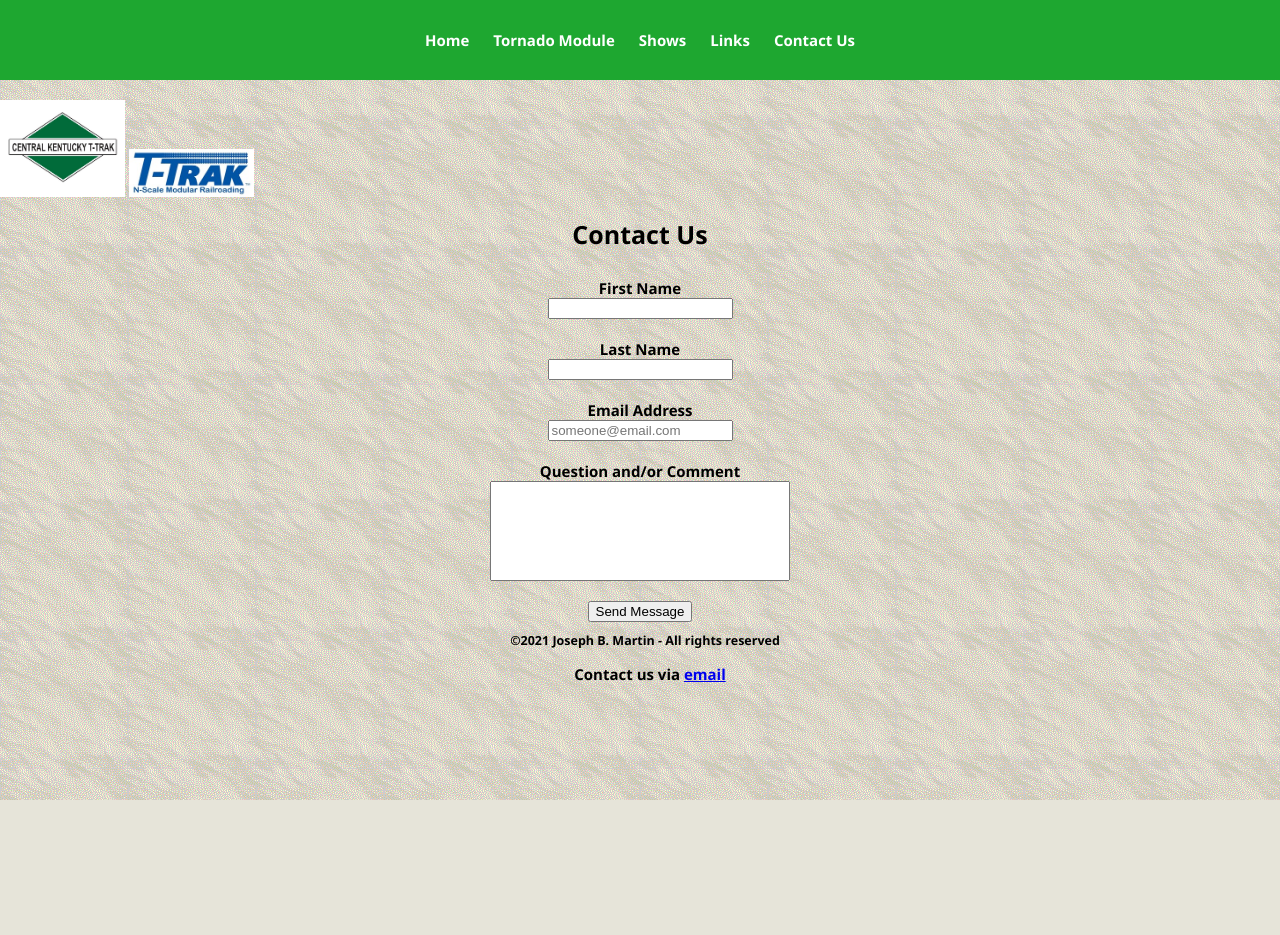
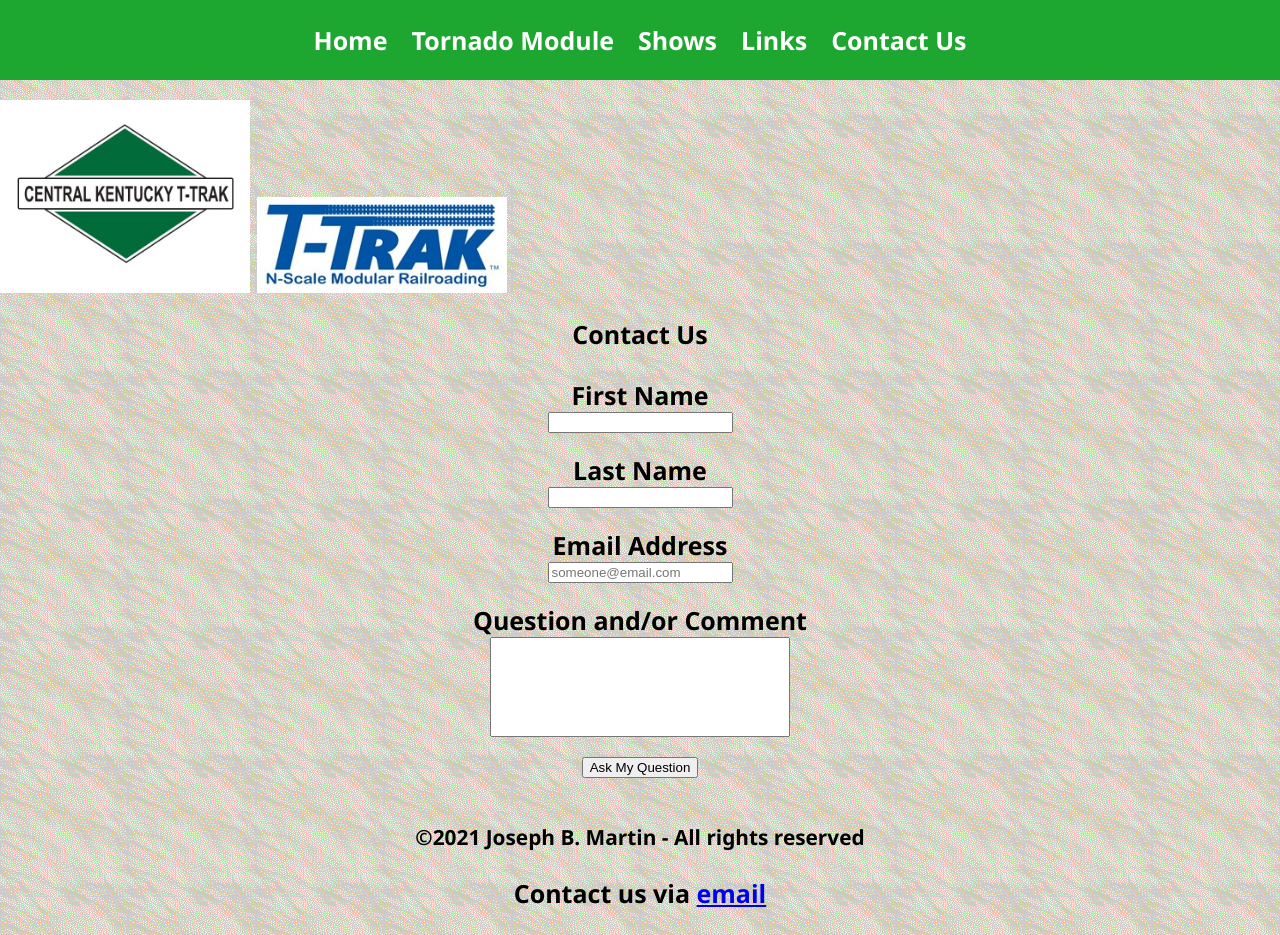
Before and after one commit to Joe-Mart/centralkentuckyttrak, a plain HTML site: page contact.html in a window 1280 px wide. Before the commit the page ends 800 px from the top, so only its background shows below. Drawn offline with Linux system fonts and the light colour scheme.

Commit message:
Reverted back to form validation, worked on getting website mobile first.

```diff
--- a/contact.html
+++ b/contact.html
@@ -30,11 +30,11 @@
             <h1>Contact Us</h1>
         </div>
 
-        <form name="myForm" action="contact.html" method="post">
-        <!--onsubmit="return validateForm()">
+        <form name="myForm" action="thanks.html" method="get"
+        onsubmit="return validateForm()">
             <section id="formProblems" class="">
                 <p>There was a problem with your submission.<br>Errors have been highlighted below.</p>
-            </section>-->
+            </section>
             <section id="fname" class="">
             <label><div>First Name</div>
                 <input name="fname" type="text" class="myInput">
@@ -59,14 +59,14 @@
                     <span>Please Enter your Comment or Question</span>
                 </label>
             </section>
-            <!--<section id="btnSubmit">
+            <section id="btnSubmit">
             <input type="submit" value="Ask My Question"; style="margin-bottom: 25px;" class="btnSubmit";>
-            </section>  -->
+            </section>
 
         </form>
-          <div id="previewMsg">
+          <!--<div id="previewMsg">
             <button type="button" onclick="preview()">Send Message</button>
-          </div>
+          </div> -->
 
     </body>
     <footer>
--- a/js/main.js
+++ b/js/main.js
@@ -1,7 +1,7 @@
 /*jslint browser:true */
 "use strict";
 
-/*function validateForm() {
+function validateForm() {
     var status = true;
     var x;
 
@@ -34,10 +34,10 @@
     }
 
     return status;
-} // end of the form*/
+} // end of the form
 
- // Changed js code to display information per Code Louisville requirements.
 
+/*
 function getData() {
     let allMsg = [];
     let first_name = document.forms.myForm.fname.value;
@@ -57,8 +57,8 @@ function preview () {
     let previewMsg = document.getElementById("previewMsg");
 
     previewMsg.innerHTML = `${data}`;
-    document.forms.myForm.reset();
-}
+    /*document.forms.myForm.reset();
+}*/
 
 /* Menu button animation/navigation js
 const menuBtn = document.querySelector('menu-btn');
--- a/styles.css
+++ b/styles.css
@@ -7,6 +7,7 @@ body {
     margin-right: auto;
     background-color: #e6e4d9;
     background-image: url('../img/parchmt.gif');
+    font-size: 15px;
 }
 
 h1 {
@@ -29,6 +30,7 @@ p,
 main,
 footer {
     margin-left: 10px;
+    margin-right: 10px;
 }
 
 #mainheader {
@@ -97,15 +99,16 @@ footer{
    }
 
 .clublogo, .ttraklogo {
-    width: 75px;
+    width: 200px;
 }
 
-img {width: 200px;}
+img {width: 200px;
+align-content: center;}
 
-#previewMsg {
+/*#previewMsg {
     margin-top: 10px;
     text-align: center;
-}
+}*/
 
 
 @media all and (min-width: 500px) and (max-width: 750px)
@@ -118,11 +121,22 @@ img {width: 200px;}
         font-size: 20px;
     }
     .clublogo, .ttraklogo {
-        width: 100px;
+        width: 225px;
 
       }
     img {
         width: 400px;
+    }
+    .nav-item a {
+        display: flex;
+        justify-content: center;
+        align-items: center;
+        color: white;
+        text-align: center;
+        padding: 12px;
+        text-decoration: none;
+        font-weight: bold;
+        font-size: 20px;
     }
 
 }/* End media query */
@@ -131,17 +145,28 @@ img {width: 200px;}
     {
     body {
 
-        font-size: 15px;
+        font-size: 25px;
 
     }
     .clublogo, .ttraklogo {
-        width: 125px;
+        width: 250px;
 
       }
     img {
         width: 600px;
     }
     h1 {font-size: 25px;}
+    .nav-item a {
+        display: flex;
+        justify-content: center;
+        align-items: center;
+        color: white;
+        text-align: center;
+        padding: 12px;
+        text-decoration: none;
+        font-weight: bold;
+        font-size: 25px;
+    }
 
 } /* End media query */
 
```
